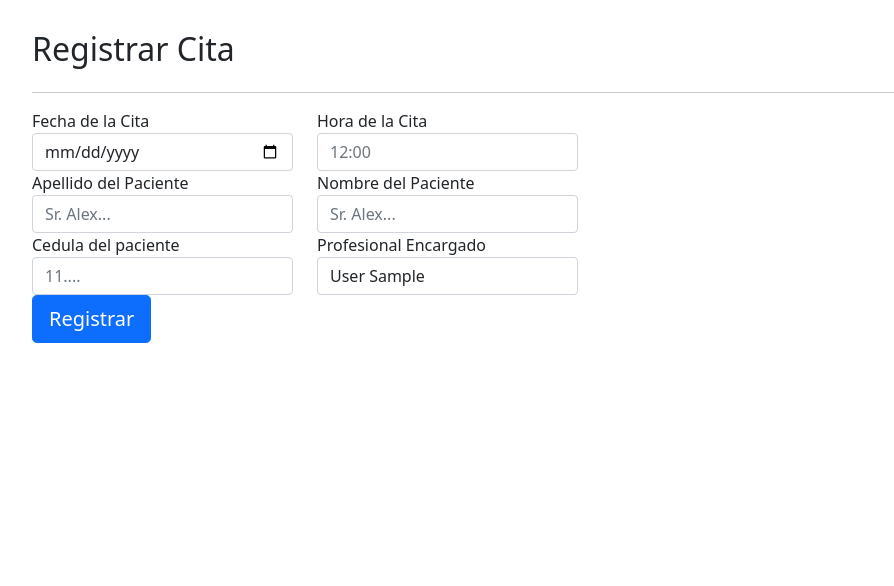
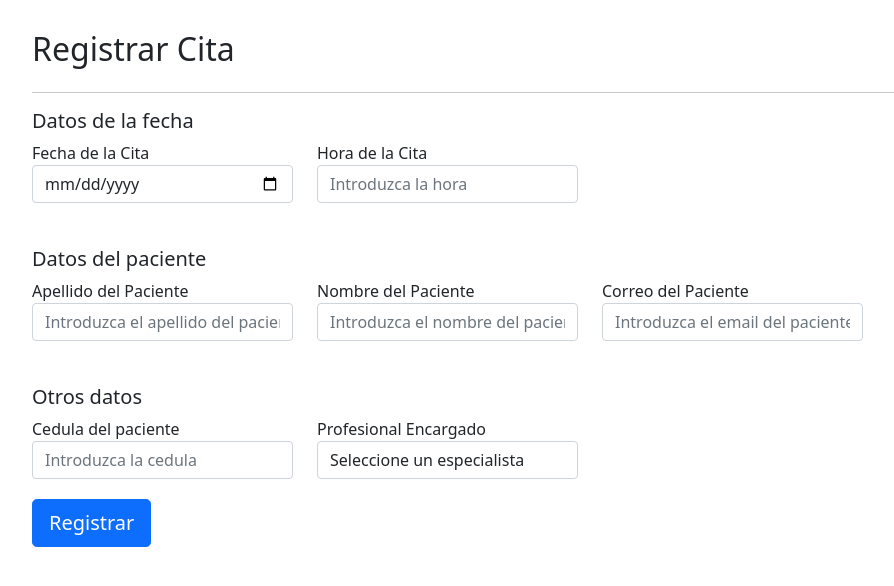
Before and after one commit to Dasc1227/Softville-NotTraditional, a Django app: page /register_appointment in a window 1280 px wide. Shown: the part 56-642 px from the top of the page, without its empty margins (50-944 px from the left). Run offline with Django 3.2, Linux system fonts and the light colour scheme; tables that the repository leaves empty hold one stand-in row (values such as "Sample post").

Commit message:
Add: Cambios en la interfaz de registrar, se agrega el campo de email del paciente

```diff
--- a/calendville/appointments/forms.py
+++ b/calendville/appointments/forms.py
@@ -7,3 +7,4 @@ class Register_appointment_form(forms.Form):
     inputName = forms.CharField(max_length=100)
     inputPatientID = forms.CharField(max_length=100)
     workerSelected = forms.CharField(max_length=100)
+    inputEmail = forms.EmailField(max_length=100)
--- a/calendville/appointments/static/styles.css
+++ b/calendville/appointments/static/styles.css
@@ -8,6 +8,7 @@
 
 .item-group{
     margin-top: 30px;
+    margin-bottom: 20px;
 }
 
 .navbar-brand{
--- a/calendville/appointments/templates/layout.html
+++ b/calendville/appointments/templates/layout.html
@@ -16,6 +16,7 @@
         <script src="https://cdn.jsdelivr.net/npm/bootstrap@5.1.3/dist/js/bootstrap.bundle.min.js"
                 integrity="sha384-ka7Sk0Gln4gmtz2MlQnikT1wXgYsOg+OMhuP+IlRH9sENBO0LRn5q+8nbTov4+1p"
                 crossorigin="anonymous"></script>
+        <link rel="stylesheet" href="https://cdnjs.cloudflare.com/ajax/libs/font-awesome/4.7.0/css/font-awesome.min.css">
 
     {% endblock %}
 </head>
--- a/calendville/appointments/templates/list_appointments.html
+++ b/calendville/appointments/templates/list_appointments.html
@@ -3,6 +3,8 @@
 {% block content %}
 
 <div>
+    <a class="btn btn-primary btn-lg" href="{% url 'register_appointment' %}">+ Registrar Cita</a>
+
     {% for appointments_day in appointments_week %}
         <div class="card mb-3">
             <div class="card-header">
--- a/calendville/appointments/templates/register_appointment.html
+++ b/calendville/appointments/templates/register_appointment.html
@@ -11,34 +11,44 @@
             {% csrf_token %}
             <div class="form-group">
                 <div class="row item-group">
+                    <h5>Datos de la fecha</h5>
                     <div class="col-sm-3">
                         <label for="labelDate">Fecha de la Cita</label>
-                        <input type="date" class="form-control" id="inputDate" name = "inputDate" placeholder="12/09/2020" required >
+                        <input type="date" class="form-control" id="inputDate" name = "inputDate" placeholder="Selecciona una fecha" required >
                     </div>
                     <div class="col-sm-3">
                         <label for="labelTime">Hora de la Cita</label>
-                        <input type="datetime" class="form-control" id="inputTime" name="inputTime" placeholder="12:00" required>
+                        <input type="datetime" class="form-control" id="inputTime" name="inputTime" placeholder="Introduzca la hora" required>
                     </div>
                 </div>
             </div>
+            <br>
             <div class="row item-group">
+                <h5>Datos del paciente</h5>
                 <div class="col-sm-3">
                     <label for="labelLastName">Apellido del Paciente</label>
-                    <input type="text" class="form-control" id="inputLastName" name="inputLastName" placeholder="Sr. Alex..." required>
+                    <input type="text" class="form-control" id="inputLastName" name="inputLastName" placeholder="Introduzca el apellido del paciente" required>
                 </div>
                 <div class="col-sm-3">
                     <label for="labelLastName">Nombre del Paciente</label>
-                    <input type="text" class="form-control" id="inputName" name="inputName" placeholder="Sr. Alex..." required>
+                    <input type="text" class="form-control" id="inputName" name="inputName" placeholder="Introduzca el nombre del paciente" required>
+                </div>
+                <div class="col-sm-3">
+                    <label for="labelLastName">Correo del Paciente</label>
+                    <input type="email" class="form-control" id="inputEmail" name="inputEmail" placeholder="Introduzca el email del paciente" required>
                 </div>
             </div>
+            <br>
             <div class="row item-group">
+                <h5>Otros datos</h5>
                 <div class="col-sm-3">
                     <label for="labelName">Cedula del paciente</label>
-                    <input type="text" class="form-control" id="inputPatientID" name="inputPatientID" placeholder="11...." required>
+                    <input type="text" class="form-control" id="inputPatientID" name="inputPatientID" placeholder="Introduzca la cedula" required>
                 </div>
                 <div class="col-sm-3">
                     <label for="labelName">Profesional Encargado</label>
                     <select class="form-control" id="workerSelected" required name="workerSelected" >
+                        <option value="" disabled selected>Seleccione un especialista</option>
                         {% for worker in workers %}
                             <option value="{{worker.email}}">{{worker.last_name}} {{worker.first_name}}</option>
                         {% endfor %}
@@ -52,6 +62,8 @@
                 </div>
             </div>
         </form>
+
+
         {% if form.errors %}
         <div class="alert alert-danger alert-dismissible col-12 mx-1" role="alert">
             <div id="form_errors">
--- a/calendville/appointments/views.py
+++ b/calendville/appointments/views.py
@@ -75,12 +75,13 @@ def register_appointment(request):
             patient_name = form.cleaned_data["inputName"]
             patient_LastName = form.cleaned_data["inputLastName"]
             patient_id = form.cleaned_data["inputPatientID"]
+            patient_email = form.cleaned_data["inputEmail"]
             register = request.user
             patient , created = Patient.objects.get_or_create(
                 id_number=patient_id,
                 name=patient_name,
                 last_name=patient_LastName,
-                email="",
+                email=patient_email,
             )
             dateTime = datetime.combine(date, time)
             ap = Appointment(registered_by=register,attended_by=worker, patient_id=patient,start_time=dateTime)
```
